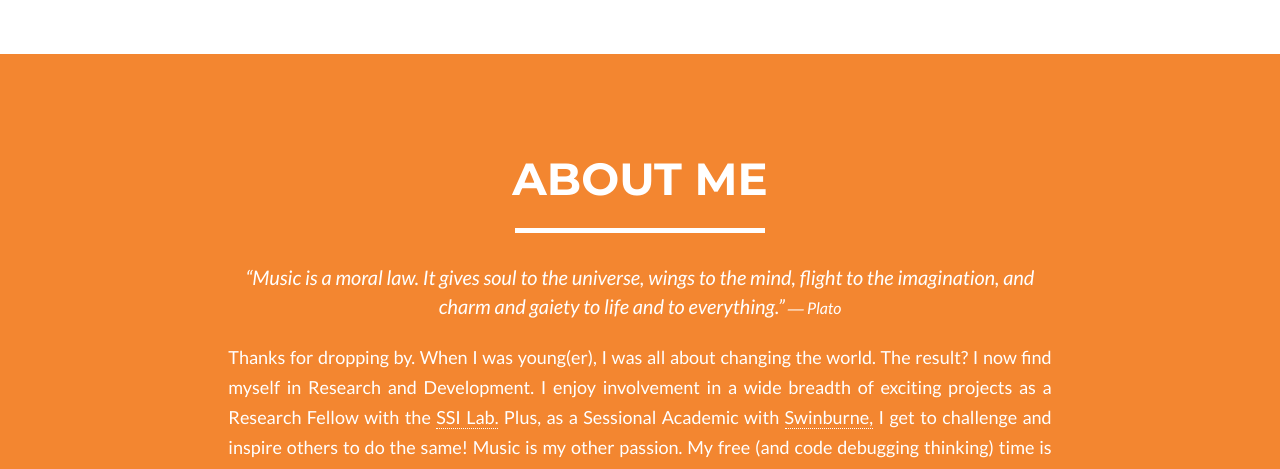
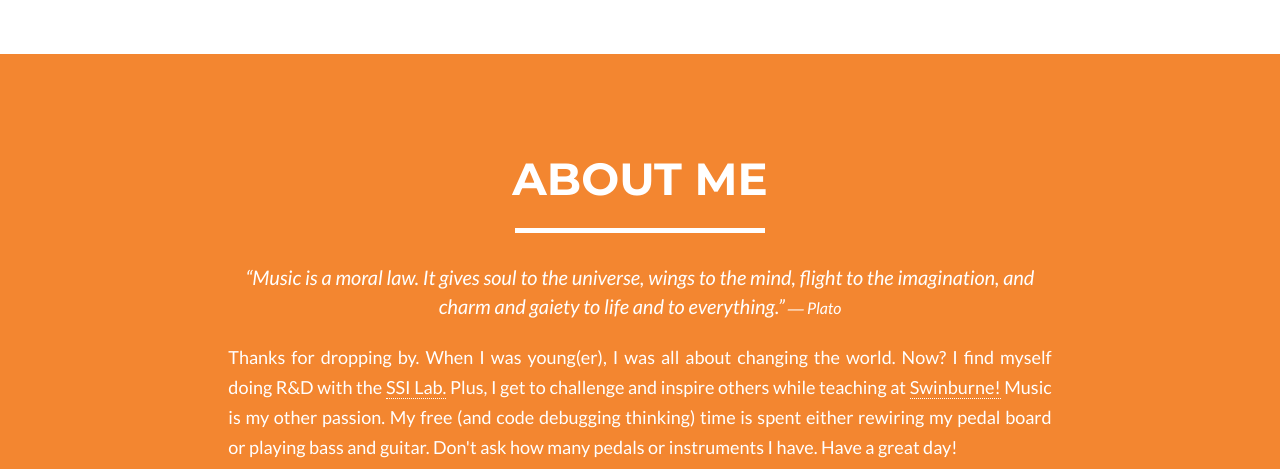
Before and after one commit to lhoon/lhoon.github.io, a plain HTML site: page index.html in a window 1280 px wide. Shown: the part 3175-3644 px from the top of the page. Drawn offline with nearby package versions, Linux system fonts and the light colour scheme.

Commit message:
Rewrote About Me section to shorten it and make it sound more conversational.

```diff
--- a/index.html
+++ b/index.html
@@ -263,7 +263,7 @@
 			<div class="row">
 				<div class="col-lg-8 col-lg-offset-2 text-justify">
 					<br>
-					<p>Thanks for dropping by. When I was young(er), I was all about changing the world. The result? I now find myself in Research and Development. I enjoy involvement in a wide breadth of exciting projects as a Research Fellow with the <a href="http://www.ssil.com.au" class="about" target="_blank">SSI Lab.</a> Plus, as a Sessional Academic with <a href="http://www.swinburne.edu.au" class="about" target="_blank">Swinburne,</a> I get to challenge and inspire others to do the same! Music is my other passion. My free (and code debugging thinking) time is spent playing bass or guitar. Occasionally, I'm out gigging alongside my music teacher <a href="https://www.facebook.com/Sita-School-of-Singing-Music-and-Arts-172512701326" class="about" target="_blank">Frank Sita</a> at local cafes.</p>
+					<p>Thanks for dropping by. When I was young(er), I was all about changing the world. Now? I find myself doing R&amp;D with the <a href="http://www.ssil.com.au" class="about" target="_blank">SSI Lab.</a> Plus, I get to challenge and inspire others while teaching at <a href="http://www.swinburne.edu.au" class="about" target="_blank">Swinburne!</a> Music is my other passion. My free (and code debugging thinking) time is spent either rewiring my pedal board or playing bass and guitar. Don't ask how many pedals or instruments I have. Have a great day!</p>
 				</div>
 				<div class="col-lg-8 col-lg-offset-2 text-center">
 					<a href="https://bitbucket.org/LHoon" target="_blank" class="btn-social btn-outline"><i class="fa fa-fw fa-bitbucket"></i></a>
```
